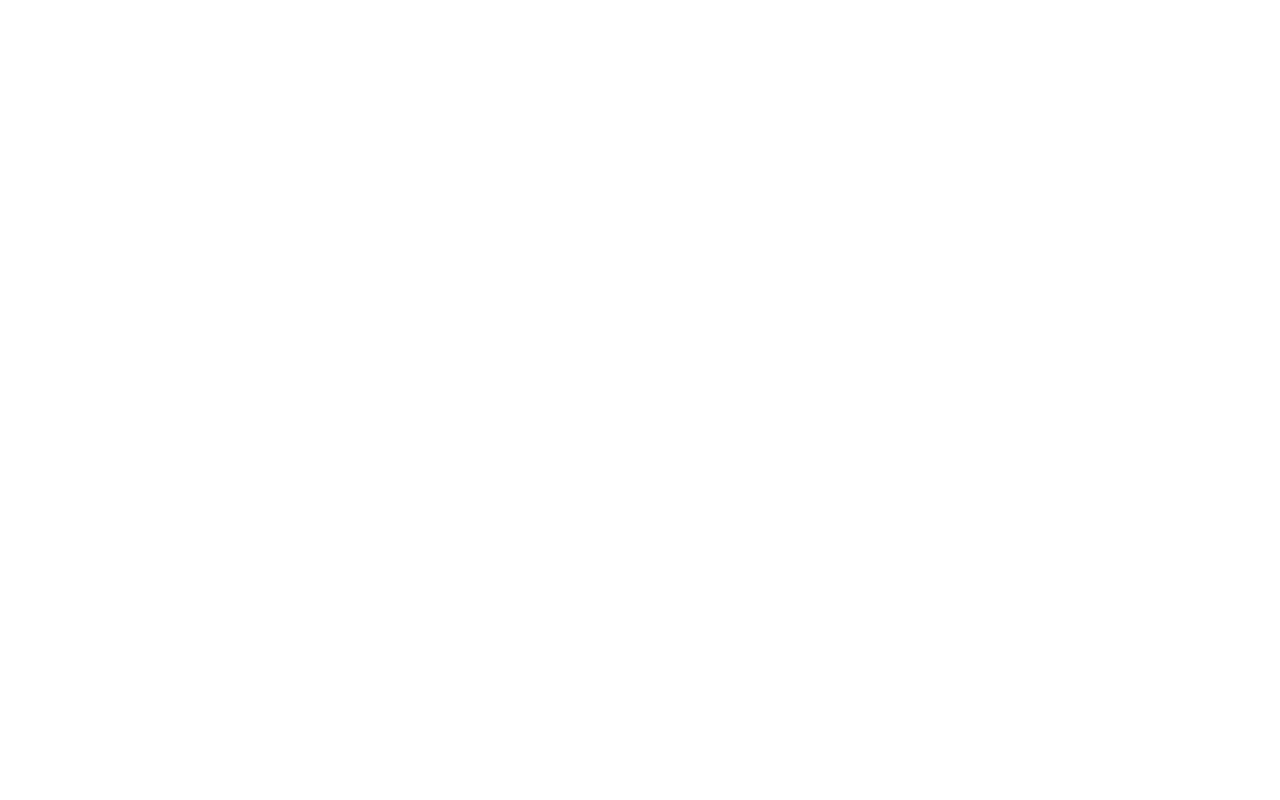
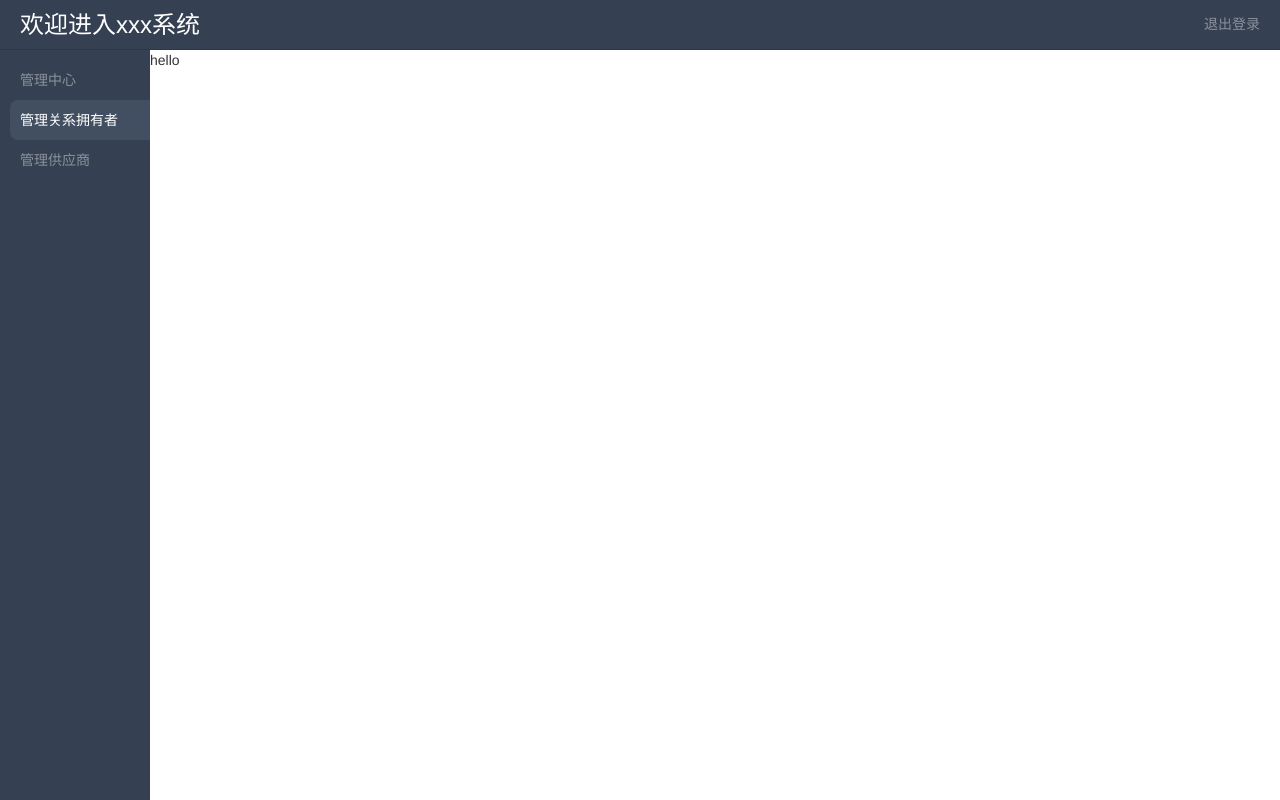
Before and after one commit to cccikov/relationship, a website: page index.html in a window 1280 px wide. Drawn offline with Linux system fonts and the light colour scheme.

Commit message:
4.27 10：43

```diff
--- a/css/common.less
+++ b/css/common.less
@@ -3,3 +3,6 @@ a{
     text-decoration: none;
     color:#000;
 }
+iframe{
+    display: block;
+}
--- a/index.html
+++ b/index.html
@@ -4,25 +4,123 @@
 	<head>
 		<meta charset="UTF-8">
 		<title>首页</title>
-		<link rel="stylesheet" type="text/css" href="css/base.css" />
+		<link rel="stylesheet" href="css/base.css" />
 		<link rel="stylesheet" href="css/bootstrap.min.css" />
 		<link rel="stylesheet" type="text/css" href="css/common.css" />
 		<script src="js/jquery-1.11.3.min.js" type="text/javascript" charset="utf-8"></script>
 		<script src="js/common.js" type="text/javascript" charset="utf-8"></script>
 		<script src="js/bootstrap.min.js" type="text/javascript" charset="utf-8"></script>
+
+		<style>
+			html,
+			body,
+			#wrap {
+				height: 100%;
+			}
+
+			#wrap {
+				min-width: 1007px;
+			}
+			/*导航*/
+
+			#nav {
+				position: absolute;
+				top: 0;
+				left: 0;
+				width: 100%;
+				line-height: 49px;
+				padding: 0 20px;
+				border-bottom: 1px solid #2C3746;
+				background: #354052;
+			}
+
+			#nav p {
+				float: left;
+				margin: 0;
+				color: #fff;
+				font-size: 24px;
+			}
+
+			#nav a {
+				float: right;
+				color: #8A919A;
+			}
+			/*左侧菜单*/
+
+			#menu {
+				float: left;
+				width: 150px;
+				height: 100%;
+				padding: 50px 0 0 0;
+				background: #354052;
+				color: #8A919A;
+				-webkit-user-select: none;
+				-moz-user-select: none;
+				-ms-user-select: none;
+				user-select: none;
+			}
+
+			.menu-list {
+				margin: 10px 0 0 10px;
+			}
+
+			.menu-list li {
+				padding: 10px;
+				border-bottom-left-radius: 8px;
+				border-top-left-radius: 8px;
+				cursor: pointer;
+			}
+
+			.menu-list li.active {
+				background: #424F62;
+				color: #fff;
+			}
+
+			#content {
+				overflow: hidden;
+				height: 100%;
+				padding: 50px 0 0 0;
+			}
+		</style>
+		<script type="text/javascript">
+			$(function() {
+				$(".menu-btn").on("click", function() {
+					$(this).addClass("active").siblings().removeClass("active");
+					iframeSrc($(this).attr("data-src"));
+				});
+
+
+			});
+		</script>
 	</head>
 
 	<body>
-		<div id="wrap">
+		<div class="clearfix" id="wrap">
+
+			<!--导航-->
+			<div class="clearfix" id="nav">
+				<p>欢迎进入xxx系统</p>
+				<a href="javascript:void(0)">退出登录</a>
+			</div>
 
 			<!-- 左侧菜单 -->
 			<div id="menu">
-
+				<ul class="menu-list">
+					<li class="menu-btn" data-src="second-center.html">
+						管理中心
+					</li>
+					<li class="menu-btn active" data-src="second-relationship.html">
+						管理关系拥有者
+					</li>
+					<li class="menu-btn" data-src="second-supplier.html">
+						管理供应商
+					</li>
+				</ul>
 			</div>
 
 			<!-- 右侧内容 -->
 			<div id="content">
-
+				<iframe id="iframe" src="second-relationship.html" height="100%" width="100%" frameborder="0"></iframe>
 			</div>
 
 		</div>
--- a/js/common.js
+++ b/js/common.js
@@ -1,3 +1,6 @@
 /*
  * 共用js
  */
+function iframeSrc(src){
+	$("#iframe").attr("src",src);
+}
--- /dev/null
+++ b/second-relationship.html
@@ -0,0 +1,23 @@
+<!DOCTYPE html>
+<html>
+
+	<head>
+		<meta charset="UTF-8">
+		<title></title>
+		<link rel="stylesheet" href="css/base.css" />
+		<link rel="stylesheet" href="css/bootstrap.min.css" />
+		<link rel="stylesheet" type="text/css" href="css/common.css" />
+		<script src="js/jquery-1.11.3.min.js" type="text/javascript" charset="utf-8"></script>
+		<script src="js/common.js" type="text/javascript" charset="utf-8"></script>
+		<script src="js/bootstrap.min.js" type="text/javascript" charset="utf-8"></script>
+		<style type="text/css">
+		</style>
+	</head>
+
+	<body>
+		<div id="secondWrap">
+			hello
+		</div>
+	</body>
+
+</html>
```
Also changed, not shown: second-center.html (added, +41 -0 lines), css/common.css.
